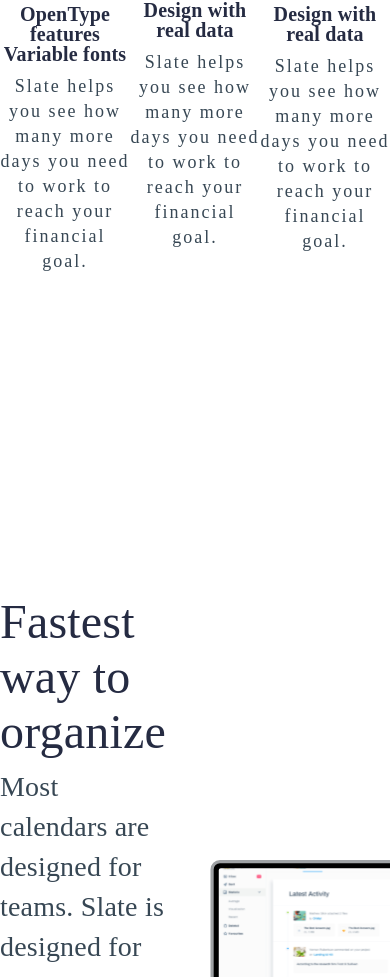
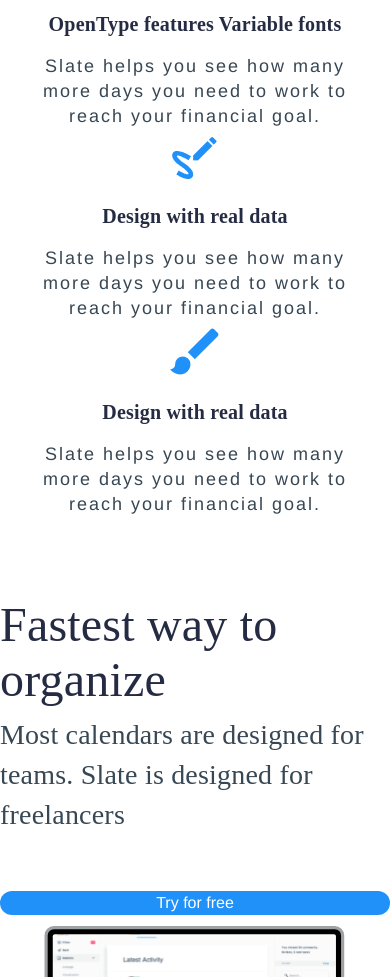
Before and after one commit to herimalala-ranaivoarisoa-rivomanana/figma, a Vue app: page / in a window 390 px wide. Shown: the part 1655-2632 px from the top of the page. Built offline with nearby package versions, Linux system fonts and the light colour scheme; a web font is replaced by a local one; what tailwindcss-pixel-dimensions would draw is missing.

Commit message:
[Figma][Develop]responsive-funtionality-on-Features-and-HeroLight-components

```diff
--- a/src/App.vue
+++ b/src/App.vue
@@ -1,13 +1,13 @@
 <template>
-  <TheHeader  :icons="icons" :isMobile="mobile" :size="screen" />
-  <Features :isMobile="mobile"/>
-  <HeroLight :isMobile="mobile"/>
-  <LightCta :isMobile="mobile"/>
+  <TheHeader :icons="icons" :isMobile="mobile" :size="screen" />
+  <Features  :isMobile="mobile"/>
+  <HeroLight  :isMobile="mobile"/>
+  <LightCta  :isMobi:le="mobile"/>
   <Partners :isMobile="mobile"/>
-  <Testimonials :isMobile="mobile" />
+  <Testimonials sMobile="mobile" />
   <Pricing :isMobile="mobile"/>
-  <Contact  :isMobile="mobile"/>
-  <TheFooter  :isMobile="mobile"/>
+  <Contact :isMobile="mobile"/>
+  <TheFooter :isMobile="mobile"/>
 </template>
 
 <script>
@@ -57,7 +57,7 @@ export default {
   },
   computed: {
   mobile() {
-      return this.width <481 ? true : false
+      return this.width <640 ? true : false
 
     }
   },
--- a/src/components/Features.vue
+++ b/src/components/Features.vue
@@ -1,5 +1,5 @@
 <template>
-  <section class="w-full h-1362px m-auto flex flex-col items-center mb-80">
+  <section class="w-full h-1362px m-auto flex flex-col items-center mb-20">
     <div class="m-auto mb-20 center w-214px h-75px">
       <p class="font-Graphik font-normal text-h2 text-text-primary">{{title}}</p>
     </div>
@@ -9,17 +9,22 @@
     <div v-if="isMobile" class="m-auto mb-20">
       <img src="sources/mobile/videoscreen.svg" alt="videoscreen">
     </div>
-    <div class="m-auto center flex
-                sm:flex sm:w-full sm:flex-col sm:items-center">
-      <div class="m-0 w-255px h-257px flex flex-col items-center"
+    <div class="m-auto flex flex-row flex-wrap  justify-center">
+      <div class="mx-5 shrink-0 flex flex-col center"
            v-for="feature in features" :key="feature.id">
-        <img class="w-61px h-61px mb-2.5" :src="feature.icon" :alt="feature.title">
-        <p class="mb-2.5 font-Graphik font-bold text-h4 justify-center text-text-primary">{{feature.title}}</p>
-        <p class=" font-Graphik font-normal text-p justify-center text-text-secondary">{{feature.description}}</p>
+        <div class="w-255px m-auto">
+            <img class="w-61px h-61px m-auto mb-5" :src="feature.icon" :alt="feature.title">
+        </div>
+        <div class="w-255px m-auto">
+          <p class="mb-5 font-Graphik font-bold text-h4 justify-center text-text-primary">{{feature.title}}</p>
+        </div>
+        <div class="w-255px m-auto">
+          <p class="mb-5font-Graphik font-normal text-p justify-center text-text-secondary">{{feature.description}}</p>
+        </div>
       </div>
     </div>
     <div v-if="!isMobile" class="w-full">
-      <img  class="m-auto hover:mx-logo" src="images/videoscreen.png">
+      <img  class="m-auto mx-logo" src="images/videoscreen.png">
     </div>
 
 </section>
--- a/src/components/HeroLight.vue
+++ b/src/components/HeroLight.vue
@@ -1,12 +1,18 @@
 <template>
   <section class="w-full h-924px m-auto">
-    <div class="m-auto max-w-herolight h-472px flex flex-row items-center">
-      <div class="m-0 w-535px h-357px flex flex-col items-start  ">
-          <p class="m-auto mx-0 mb-2 w-335px h-130px font-Graphik font-normal text-h2 text-left text-text-primary">{{title}}</p>
-          <p class="m-auto mx-0 my-0  w-532px h-100px  font-Graphik font-normal text-h3 text-left text-text-secondary">{{description}}</p>
-          <button class="mt-14 bg-blue-primary border-blue-primary rounded-full w-236px h-60px text-white ">Try for free</button>
+    <div class="m-auto max-w-herolight h-472px flex flex-row items-center flex-wrap shrink-0">
+      <div class="w-418px h-355px m-auto flex flex-col ">
+          <p class="m-auto mx-0 mb-2 font-Graphik font-normal text-h2 text-left text-text-primary">{{title}}</p>
+          <p class="m-auto mx-0 my-0 font-Graphik font-normal text-h3 text-left text-text-secondary">{{description}}</p>
+          <button class="mt-14 bg-blue-primary border-blue-primary
+                         rounded-full w-236px h-60px sm:m-auto text-white">
+                         Try for free
+          </button>
       </div>
-       <img class="m-auto w-661px h-380px mb-2.5" :src="image" :alt="title">
+      <div class="m-auto">
+         <img class="object-contain m-auto w-661px h-380px mb-2.5" :src="image" :alt="title">
+      </div>
+
     </div>
 </section>
 </template>
@@ -14,6 +20,12 @@
 <script>
 export default {
   name:'HeroLight',
+
+  props: {
+    isMobile: {
+        type: Boolean
+    },
+  },
   data(){
     return {
       title:`Fastest way to organize`,
```
